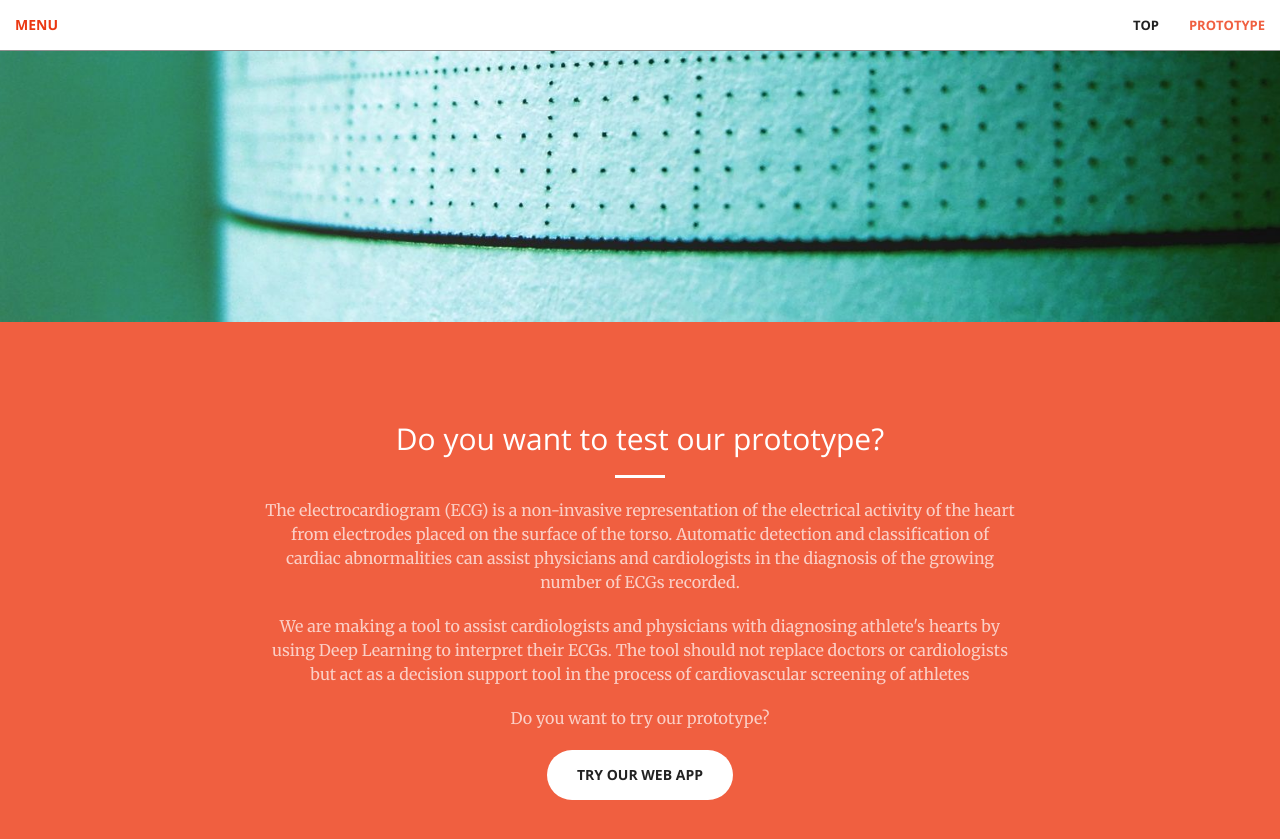
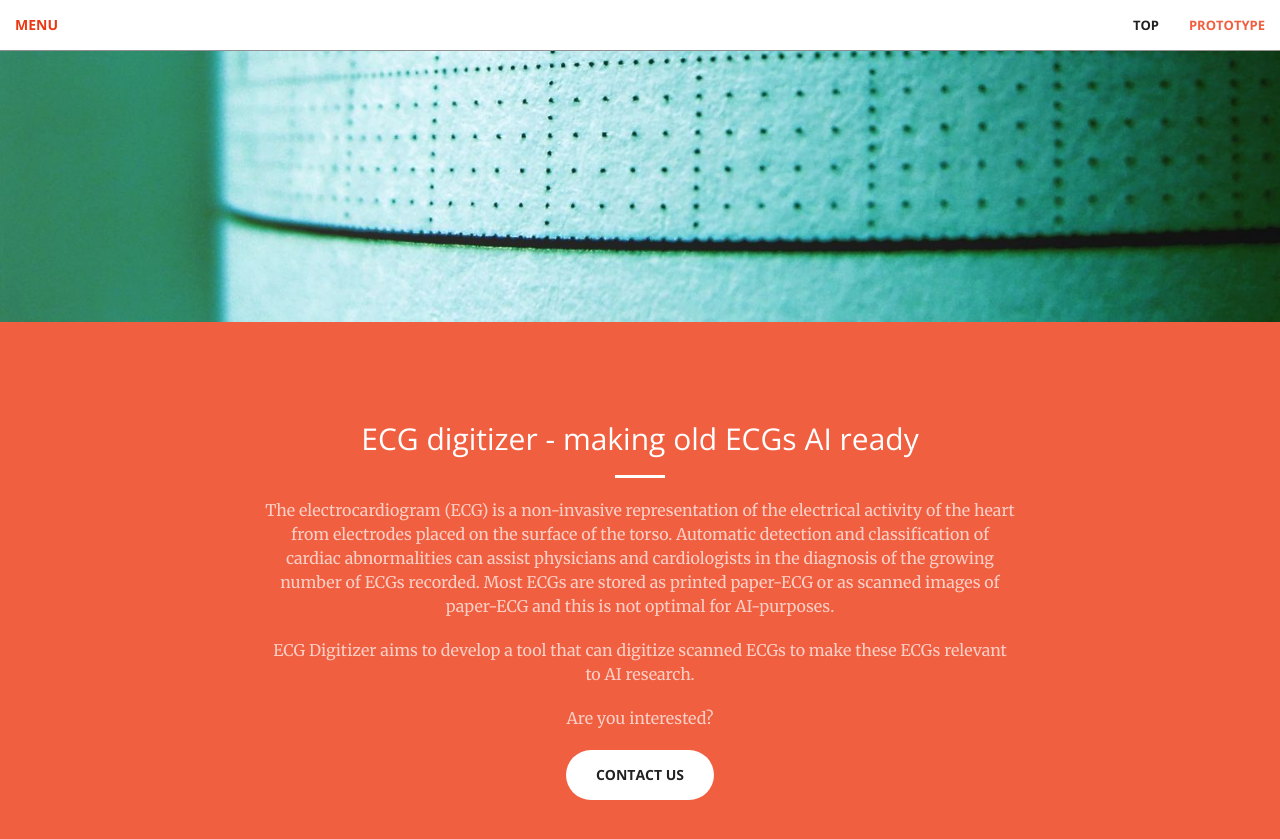
Before and after one commit to ECG-digitizer/ecg-digitizer.github.io, a Jekyll site: the page built from index.html, in a window 1280 px wide and 900 px high, scrolled down 578 px. Shown: the top 839 px of the window. Built offline with Jekyll 4.4.1, drawn with Linux system fonts in a browser that asks for light colours; nearby versions of some CDN libraries.

Commit message:
Update prototype_test.html

```diff
--- a/_includes/prototype_test.html
+++ b/_includes/prototype_test.html
@@ -2,12 +2,12 @@
     <div class="container">
         <div class="row">
             <div class="col-lg-8 col-lg-offset-2 text-center">
-                <h2 class="section-heading">Do you want to test our prototype?</h2>
+                <h2 class="section-heading">ECG digitizer - making old ECGs AI ready</h2>
                 <hr class="light">
-                <p class="text-faded">The electrocardiogram (ECG) is a non-invasive representation of the electrical activity of the heart from electrodes placed on the surface of the torso. Automatic detection and classification of cardiac abnormalities can assist physicians and cardiologists in the diagnosis of the growing number of ECGs recorded. </p>
-                <p class="text-faded"> We are making a tool to assist cardiologists and physicians with diagnosing athlete's hearts by using Deep Learning to interpret their ECGs. The tool should not replace doctors or cardiologists but act as a decision support tool in the process of cardiovascular screening of athletes </p>
-                <p class="text-faded"> Do you want to try our prototype? </p>
-                <a href="https://ecgtestapp.herokuapp.com/" class="btn btn-default btn-xl">Try our web app</a>
+                <p class="text-faded">The electrocardiogram (ECG) is a non-invasive representation of the electrical activity of the heart from electrodes placed on the surface of the torso. Automatic detection and classification of cardiac abnormalities can assist physicians and cardiologists in the diagnosis of the growing number of ECGs recorded. Most ECGs are stored as printed paper-ECG or as scanned images of paper-ECG and this is not optimal for AI-purposes. </p>
+                <p class="text-faded"> ECG Digitizer aims to develop a tool that can digitize scanned ECGs to make these ECGs relevant to AI research. </p>
+                <p class="text-faded"> Are you interested? </p>
+                <a href="#about" class="btn btn-default btn-xl">Contact us</a>
             </div>
         </div>
     </div>
```
